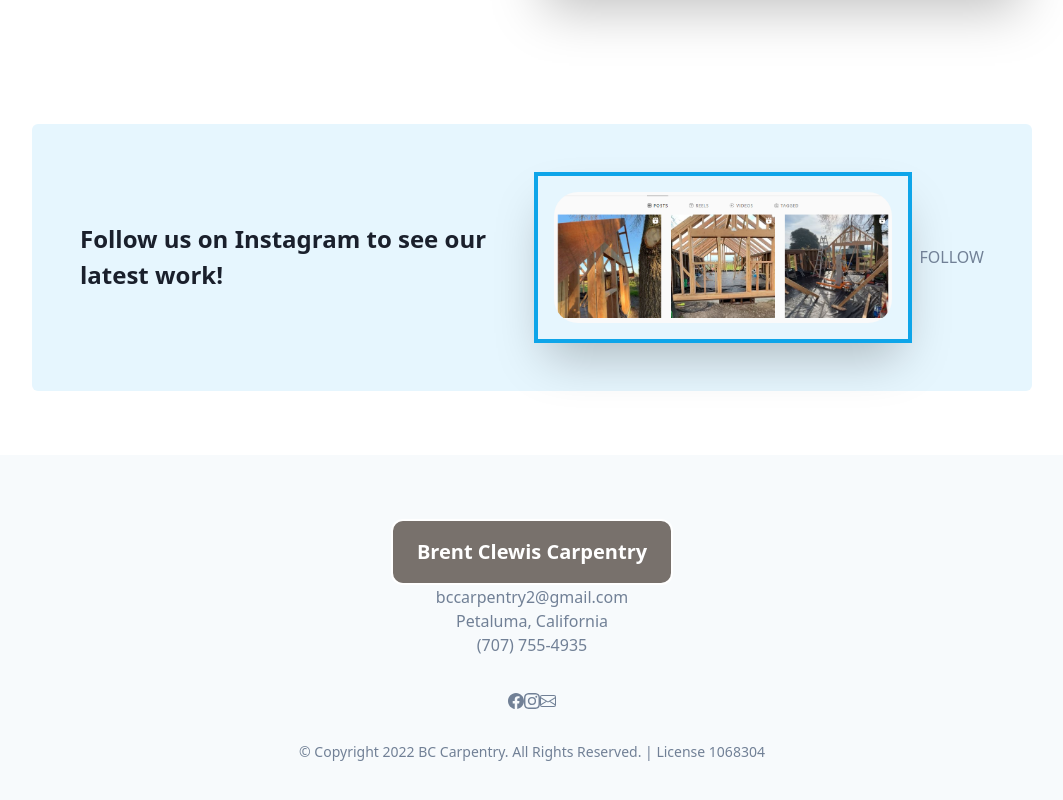
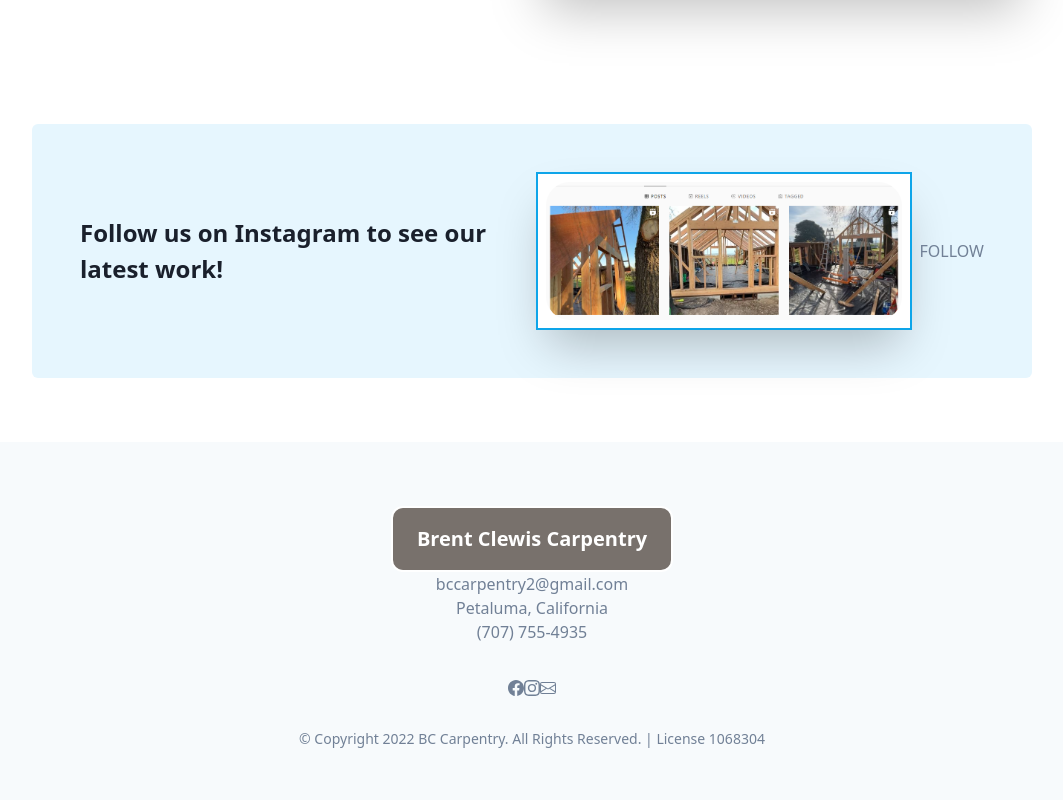
Before and after one commit to CrankyHippo/bc-carpentry, a Next.js app: page / in a window 1280 px wide. Shown: the part 2314-3114 px from the top of the page, without its empty margins (108-1171 px from the left). Built offline with nearby package versions, Linux system fonts and the light colour scheme.

Commit message:
css update

```diff
--- a/src/cta/CTABanner.tsx
+++ b/src/cta/CTABanner.tsx
@@ -17,7 +17,7 @@ const CTABanner = (props: ICTABannerProps) => (
       <div className="text-primary-500">{props.subtitle}</div>
     </div>
 
-    <div className="w-full p-4 border-4 border-solid shadow-2xl sm:w-1/2 border-sky-500">
+    <div className="w-full p-2 bg-white border-2 border-solid shadow-2xl sm:w-1/2 border-sky-500">
       <img
         className="rounded-3xl"
         src={`${props.image}`}
```
